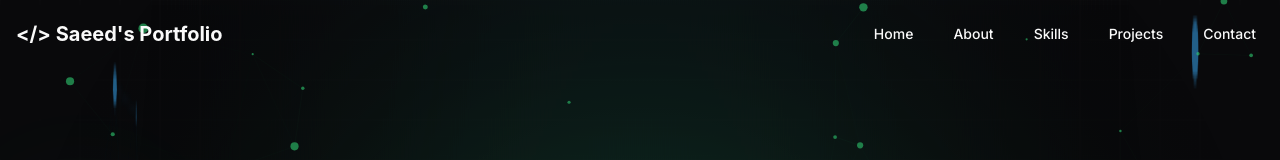
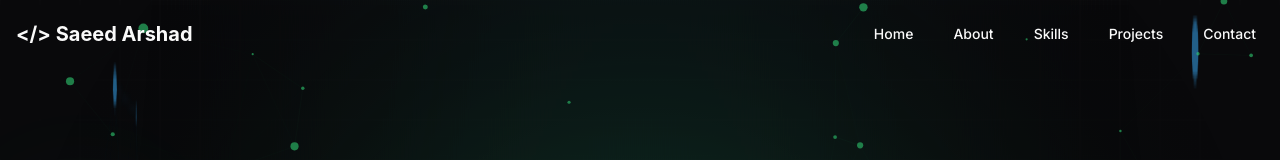
Before and after one commit to saeedarshad/tech-legacy-garden, a React (Vite) app: page / in a window 1280 px wide. Shown: the top 160 px of the page. Built offline with nearby package versions, Linux system fonts and the light colour scheme.

Commit message:
update header and footer

```diff
--- a/src/components/Footer.tsx
+++ b/src/components/Footer.tsx
@@ -16,7 +16,7 @@ const Footer = () => {
         <div className="flex flex-col md:flex-row items-center justify-between mb-8">
           {/* Logo */}
           <a href="#home" className="font-display text-xl font-bold mb-4 md:mb-0">
-            <span className="text-primary">&lt;/&gt;</span> <span>Saeed's Portfolio</span>
+            <span className="text-primary">&lt;/&gt;</span> <span>Saeed Arshad</span>
           </a>
 
           {/* Navigation */}
--- a/src/components/Navbar.tsx
+++ b/src/components/Navbar.tsx
@@ -42,8 +42,8 @@ const Navbar = () => {
       <div className="container mx-auto px-4 flex items-center justify-between">
         {/* Logo */}
         <a href="#home" className="font-display text-xl font-bold">
-          <span className="sr-only">Developer Portfolio</span>
-          <span className="text-primary">&lt;/&gt;</span> <span>Saeed's Portfolio</span>
+          <span className="sr-only">Saeed Arshad</span>
+          <span className="text-primary">&lt;/&gt;</span> <span>Saeed Arshad</span>
         </a>
 
         {/* Desktop Navigation */}
```
